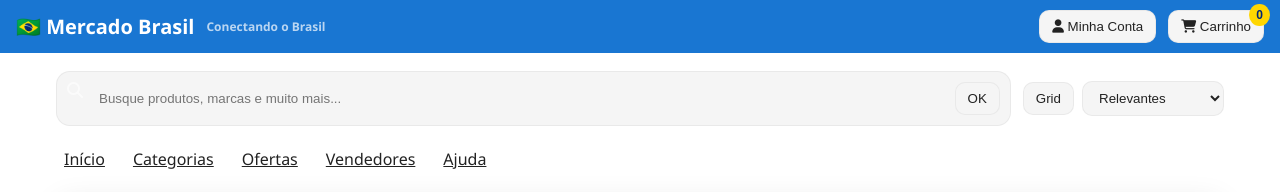
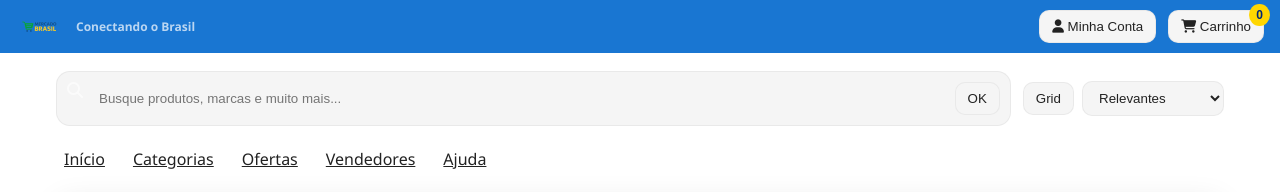
Before and after one commit to mercadocbbbrasil/mercadocbbbrasil.github.io, a plain HTML site: page index.html in a window 1280 px wide. Shown: the top 192 px of the page. Drawn offline with Linux system fonts and the light colour scheme.

Commit message:
Update index.html

```diff
--- a/index.html
+++ b/index.html
@@ -4,6 +4,9 @@
   <meta charset="utf-8" />
   <meta name="viewport" content="width=device-width,initial-scale=1" />
   <title>🇧🇷 Mercado Brasil — Conectando o Brasil</title>
+  <link rel="icon" type="image/x-icon" href="logos/logo-ico-256.ico" sizes="256x256">
+  <link rel="icon" type="image/x-icon" href="logos/logo-ico-512.ico" sizes="512x512">
+  <link rel="icon" type="image/png" href="logos/logo.png">
   <link rel="preconnect" href="https://fonts.gstatic.com">
   <link href="https://cdnjs.cloudflare.com/ajax/libs/font-awesome/6.4.0/css/all.min.css" rel="stylesheet">
   <style>
@@ -104,7 +107,7 @@
 <body>
   <div class="topbar">
     <div class="brand">
-      <div class="logo">🇧🇷 Mercado Brasil</div>
+      <img src="logos/logo.png" alt="Mercado Brasil" style="height:32px; width:auto">
       <div class="tag">Conectando o Brasil</div>
     </div>
     <div class="top-actions">
```
